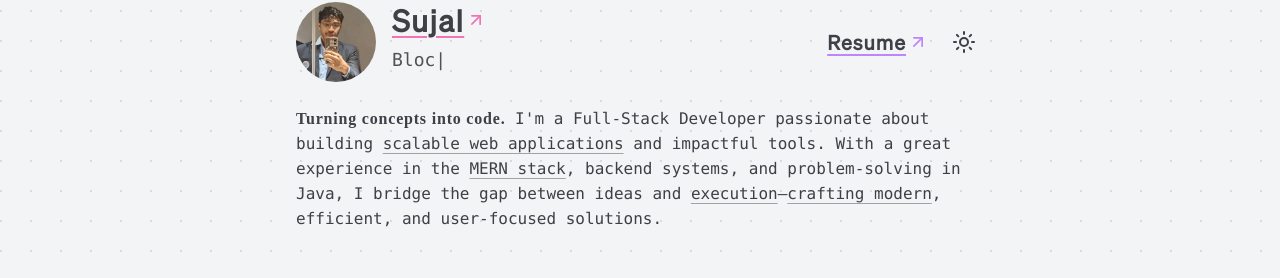
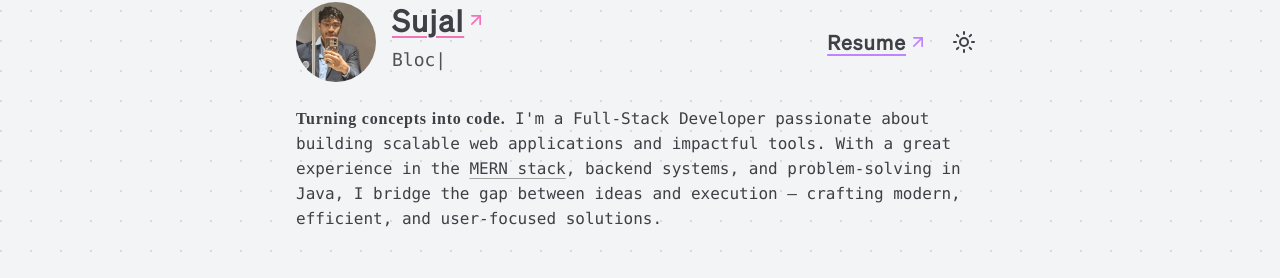
Before and after one commit to Sujal2308/portfolio01, a React (Vite) app: page / in a window 1280 px wide. Shown: the part 110-388 px from the top of the page. Built offline with nearby package versions, Linux system fonts and the light colour scheme; a web font is replaced by a local one.

Commit message:
fix: improve clarity and conciseness of the introduction text

```diff
--- a/src/features/intro/Intro.tsx
+++ b/src/features/intro/Intro.tsx
@@ -13,24 +13,14 @@ export function Intro({ className }: IntroProps) {
           Turning concepts into code.
         </span>
         <span className="font-mono">
-          &nbsp;I'm a Full-Stack Developer passionate about building{" "}
-          <span className="underline underline-offset-4 decoration-neutral-400 dark:decoration-neutral-500">
-            scalable web applications
-          </span>{" "}
-          and impactful tools. With a great experience in the{" "}
+          &nbsp;I'm a Full-Stack Developer passionate about building scalable
+          web applications and impactful tools. With a great experience in the{" "}
           <span className="underline underline-offset-4 decoration-neutral-400 dark:decoration-neutral-500">
             MERN stack
           </span>
           , backend systems, and problem-solving in Java, I bridge the gap
-          between ideas and{" "}
-          <span className="underline underline-offset-4 decoration-neutral-400 dark:decoration-neutral-500">
-            execution
-          </span>
-          —
-          <span className="underline underline-offset-4 decoration-neutral-400 dark:decoration-neutral-500">
-            crafting modern
-          </span>
-          , efficient, and user-focused solutions.
+          between ideas and execution — crafting modern, efficient, and
+          user-focused solutions.
         </span>
       </p>
 
```
